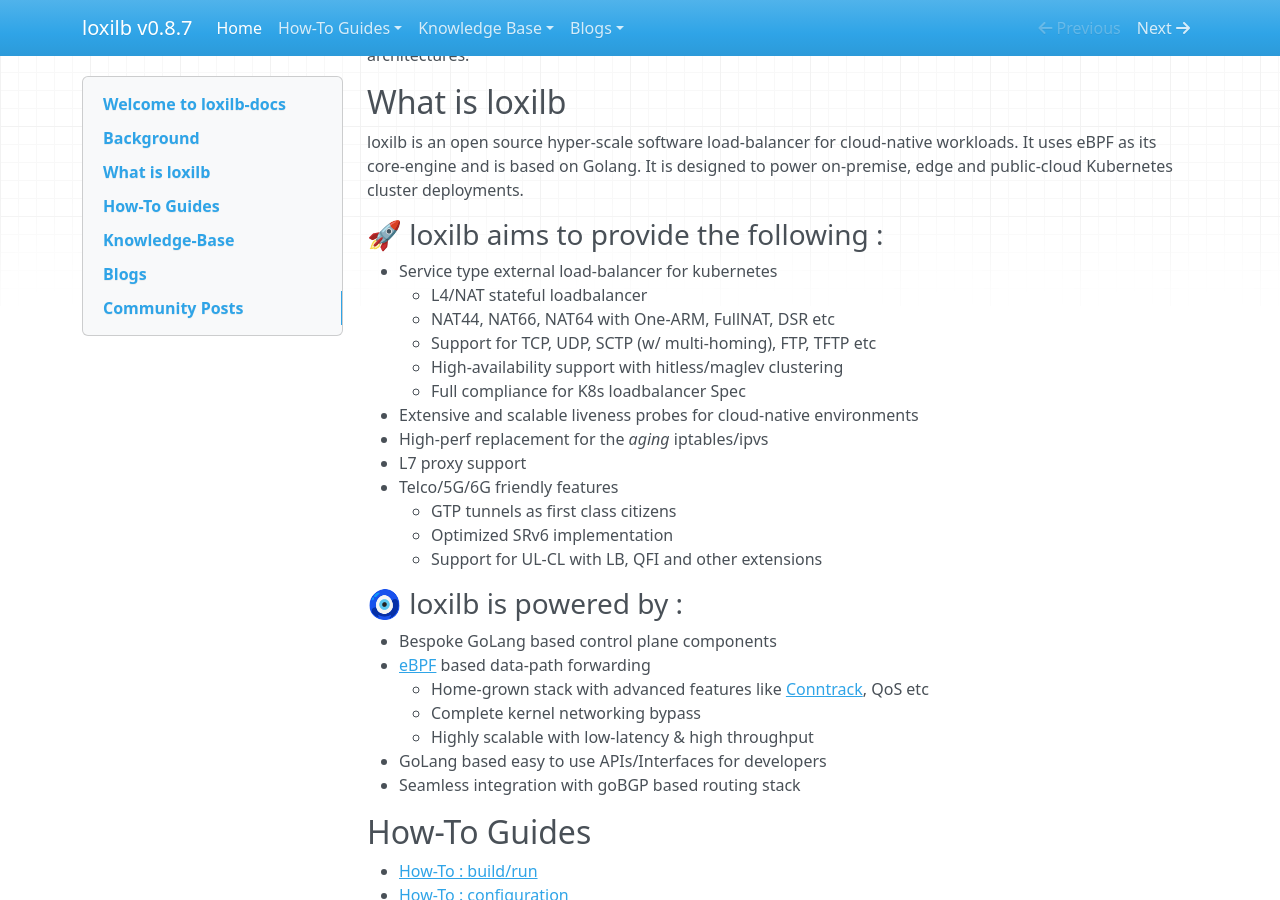
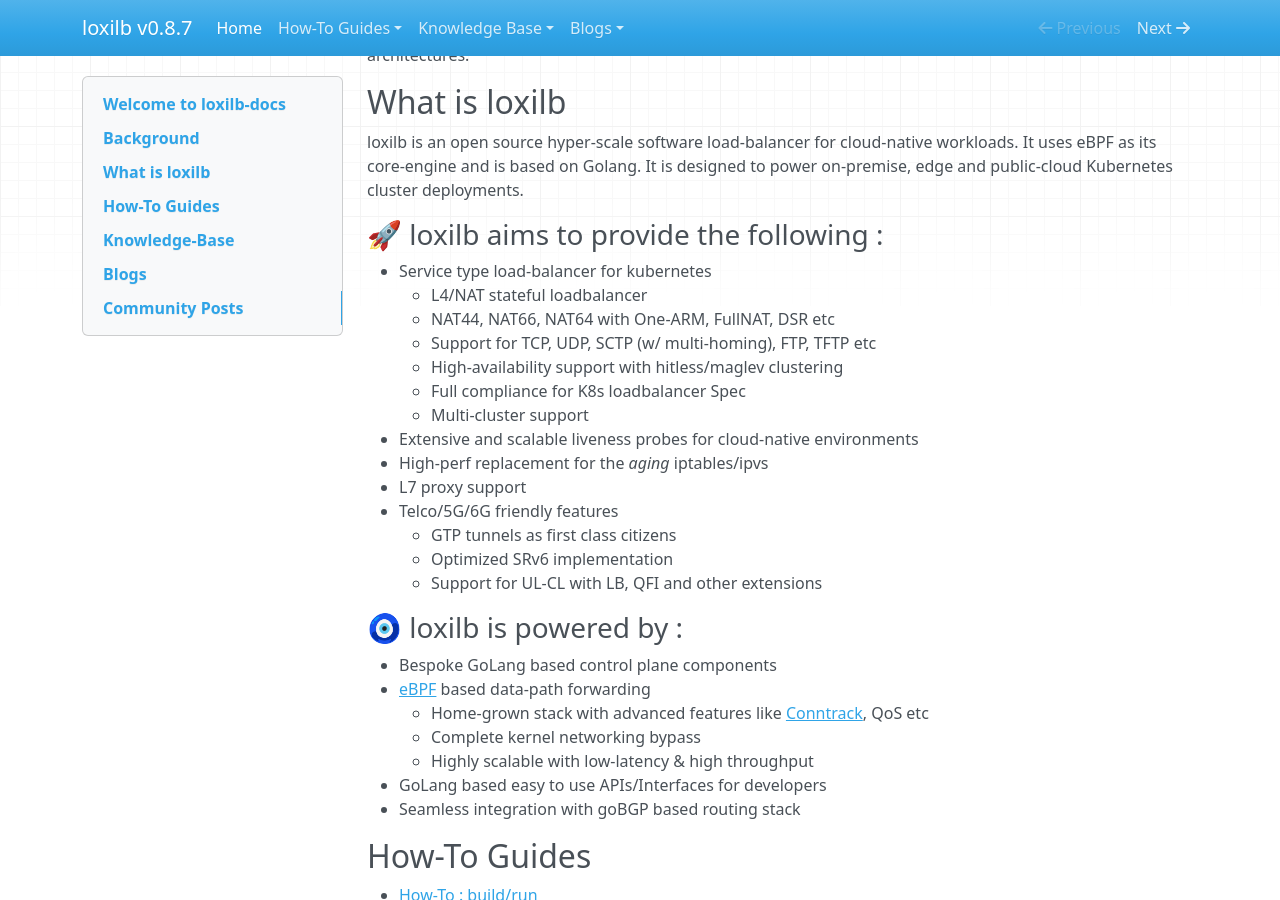
Before and after one commit to loxilb-io/loxilbdocs, an MkDocs documentation site: the page built from docs/index.md, in a window 1280 px wide and 900 px high, scrolled down 754 px. Built offline with MkDocs 1.6.1, drawn with Linux system fonts in a browser that asks for light colours; nearby versions of some CDN libraries.

Commit message:
Update index.md

```diff
--- a/docs/index.md
+++ b/docs/index.md
@@ -20,12 +20,13 @@
 
 ###  🚀 loxilb aims to provide the following :
 
-- Service type external load-balancer for kubernetes
+- Service type load-balancer for kubernetes
     * L4/NAT stateful loadbalancer
     * NAT44, NAT66, NAT64 with One-ARM, FullNAT, DSR etc
     * Support for TCP, UDP, SCTP (w/ multi-homing), FTP, TFTP etc
     * High-availability support with hitless/maglev clustering
     * Full compliance for K8s loadbalancer Spec
+    * Multi-cluster support
 -  Extensive and scalable liveness probes for cloud-native environments
 -  High-perf replacement for the *aging* iptables/ipvs
 -  L7 proxy support
```
